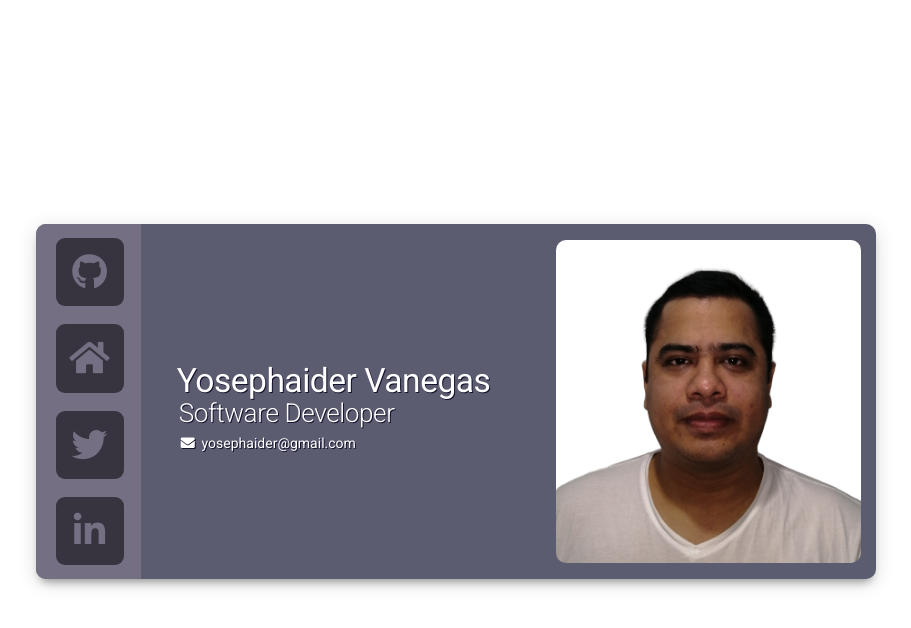
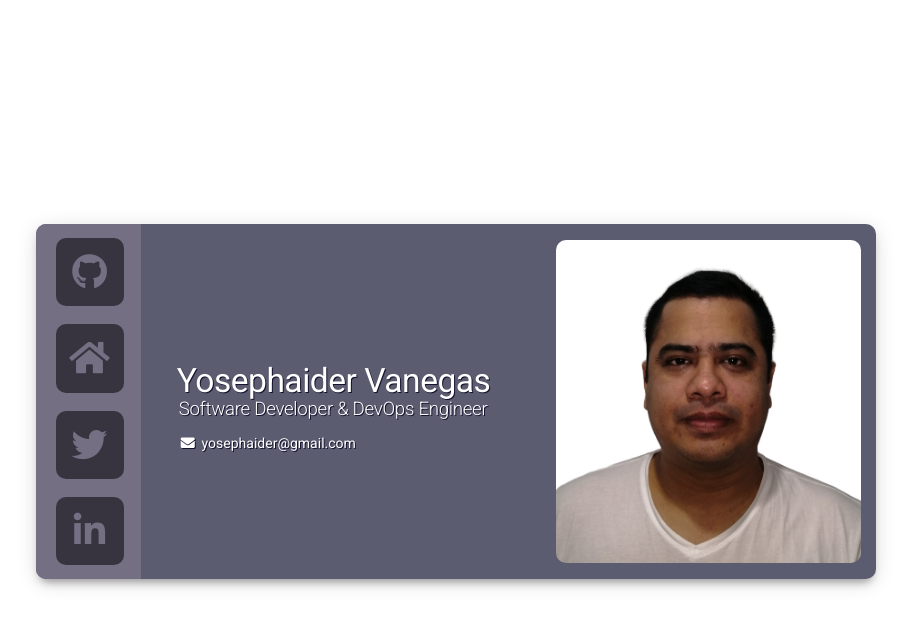
Before and after one commit to yosephaider/yosephaider.github.io, a PHP site: page / in a window 1280 px wide. Shown: the top 628 px of the page, without its empty margins (184-1095 px from the left). Run offline with PHP 8.4, Linux system fonts and the light colour scheme; some libraries are stand-ins or nearby versions.

Commit message:
Change styles & information

```diff
--- a/css/style.css
+++ b/css/style.css
@@ -117,7 +117,7 @@ h2 {
   position: absolute;
   left: 12px;
   top: 49%;
-  font-size: 1.4em;
+  font-size: 1em;
   letter-spacing: -0.015em;
   margin-top: 0;
   text-shadow: #15132d 1px 1px 0;
@@ -160,7 +160,7 @@ h2 {
   -ms-transition: opacity 0.25s ease-in-out;
   transition: opacity 0.25s ease-in-out;
   background-color: #373440 !important;
-  border-radius: 9px;
+  border-radius: 10px;
   margin: 9px 10px;
   width: 68px;
   left: 9.5px
--- a/index.html
+++ b/index.html
@@ -31,7 +31,7 @@
                 </div>
                 <header>
                   <h1>Yosephaider Vanegas</h1>
-                  <p>Software Developer</p>
+                  <p>Software Developer &amp; DevOps Engineer</p>
                   <span><i class="fas fa-envelope"></i>&nbsp;&nbsp;yosephaider@gmail.com
                 </header>
                 <div class="pic">
```
